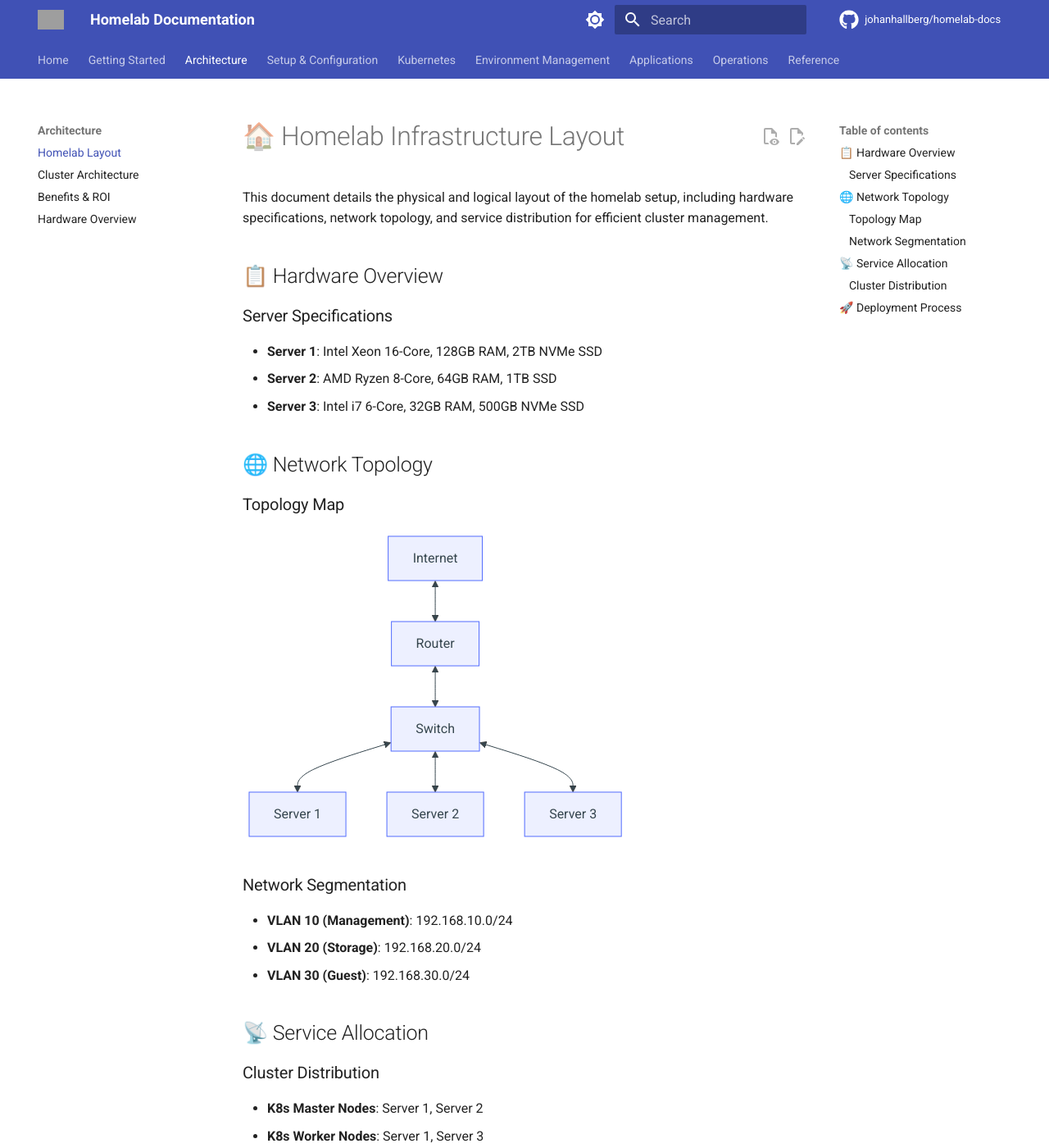
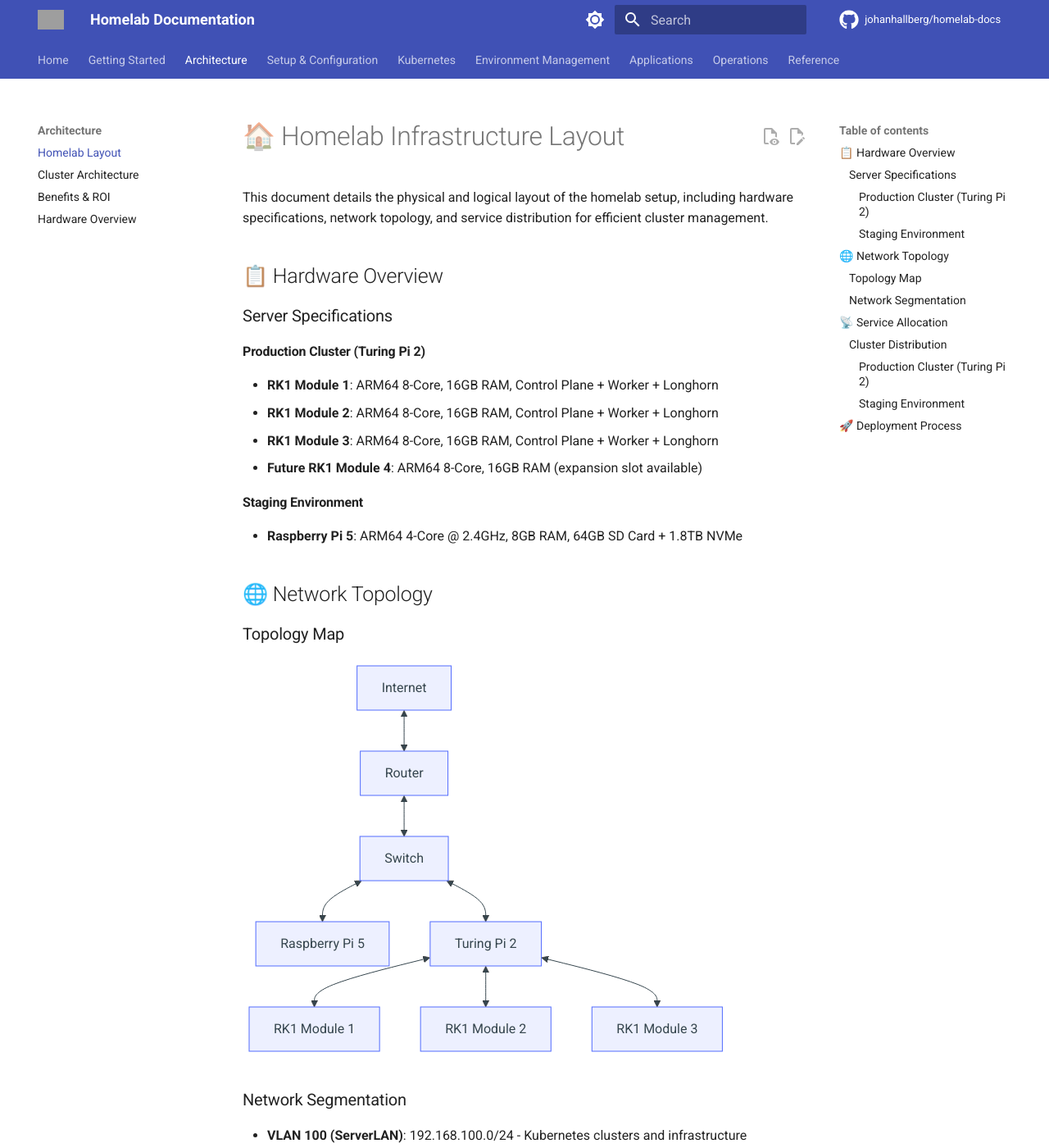
Before and after one commit to johanhallberg/homelab-docs, an MkDocs documentation site: the page built from docs/infrastructure/homelab-layout.md, in a window 1280 px wide and 1400 px high. Shown: the whole window at 82% size. Built offline with MkDocs 1.6.1 and Material for MkDocs 9.7.7, drawn with Linux system fonts in a browser that asks for light colours; comment, search, counter and statistics services are not loaded; the version menu is left out; some of the changed text lies outside the part shown; grey boxes are pictures that could not be loaded.

Commit message:
Update homelab-layout.md with correct hardware specifications
- Updated server specifications to reflect actual hardware:
  - Production: 3x RK1 modules with 16GB RAM each (not generic Intel/AMD specs)
  - Staging: Raspberry Pi 5 with 8GB RAM, 64GB SD Card + 1.8TB NVMe
- Updated network topology to show actual setup with Turing Pi 2 and RK1 modules
- Corrected service allocation and cluster distribution
- Updated VLAN information to match actual network segmentation

````diff
--- a/docs/infrastructure/homelab-layout.md
+++ b/docs/infrastructure/homelab-layout.md
@@ -6,9 +6,14 @@ This document details the physical and logical layout of the homelab setup, incl
 
 ### Server Specifications
 
-- **Server 1**: Intel Xeon 16-Core, 128GB RAM, 2TB NVMe SSD
-- **Server 2**: AMD Ryzen 8-Core, 64GB RAM, 1TB SSD
-- **Server 3**: Intel i7 6-Core, 32GB RAM, 500GB NVMe SSD
+#### Production Cluster (Turing Pi 2)
+- **RK1 Module 1**: ARM64 8-Core, 16GB RAM, Control Plane + Worker + Longhorn
+- **RK1 Module 2**: ARM64 8-Core, 16GB RAM, Control Plane + Worker + Longhorn
+- **RK1 Module 3**: ARM64 8-Core, 16GB RAM, Control Plane + Worker + Longhorn
+- **Future RK1 Module 4**: ARM64 8-Core, 16GB RAM (expansion slot available)
+
+#### Staging Environment
+- **Raspberry Pi 5**: ARM64 4-Core @ 2.4GHz, 8GB RAM, 64GB SD Card + 1.8TB NVMe
 
 ## 🌐 Network Topology
 
@@ -18,24 +23,32 @@ This document details the physical and logical layout of the homelab setup, incl
 graph TD
   Internet <--> Router
   Router <--> Switch
-  Switch <--> Server1[Server 1]
-  Switch <--> Server2[Server 2]
-  Switch <--> Server3[Server 3]
+  Switch <--> Staging[Raspberry Pi 5]
+  Switch <--> Production[Turing Pi 2]
+  Production <--> RK1_1[RK1 Module 1]
+  Production <--> RK1_2[RK1 Module 2]
+  Production <--> RK1_3[RK1 Module 3]
 ```
 
 ### Network Segmentation
 
-- **VLAN 10 (Management)**: 192.168.10.0/24
-- **VLAN 20 (Storage)**: 192.168.20.0/24
-- **VLAN 30 (Guest)**: 192.168.30.0/24
+- **VLAN 100 (ServerLAN)**: 192.168.100.0/24 - Kubernetes clusters and infrastructure
+- **VLAN 30 (MainLAN)**: 192.168.30.0/24 - Trusted client devices
+- **VLAN 15 (IoT/Guest)**: 192.168.15.0/24 - IoT devices and guest access
 
 ## 📡 Service Allocation
 
 ### Cluster Distribution
 
-- **K8s Master Nodes**: Server 1, Server 2
-- **K8s Worker Nodes**: Server 1, Server 3
-- **Storage Nodes**: Server 1, Server 2
+#### Production Cluster (Turing Pi 2)
+- **RK1 Module 1**: Control Plane + Worker + Longhorn Storage
+- **RK1 Module 2**: Control Plane + Worker + Longhorn Storage
+- **RK1 Module 3**: Control Plane + Worker + Longhorn Storage
+- **Total Resources**: 24 ARM64 cores, 48GB RAM, 18 TOPS NPU
+
+#### Staging Environment
+- **Raspberry Pi 5**: Single-node cluster for development and testing
+- **Resources**: 4 ARM64 cores @ 2.4GHz, 8GB RAM, 1.8TB NVMe storage
 
 ## 🚀 Deployment Process
 
````
